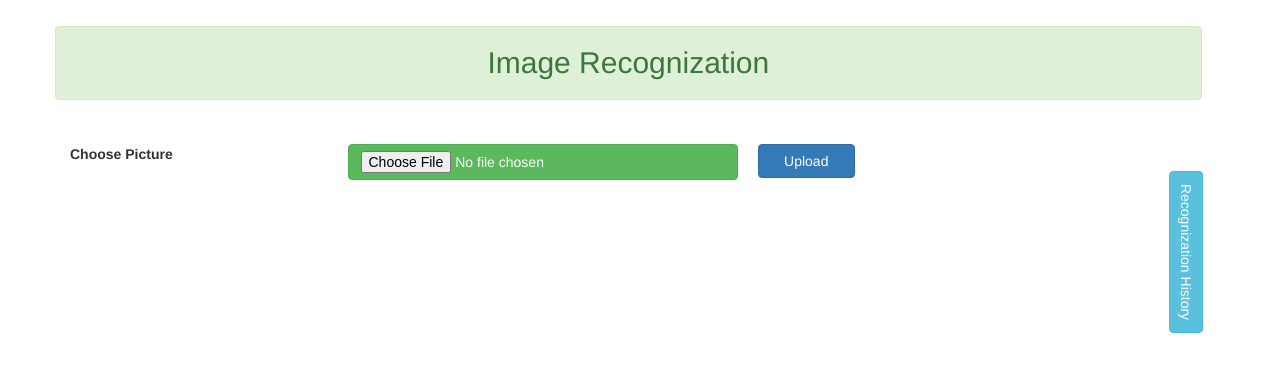
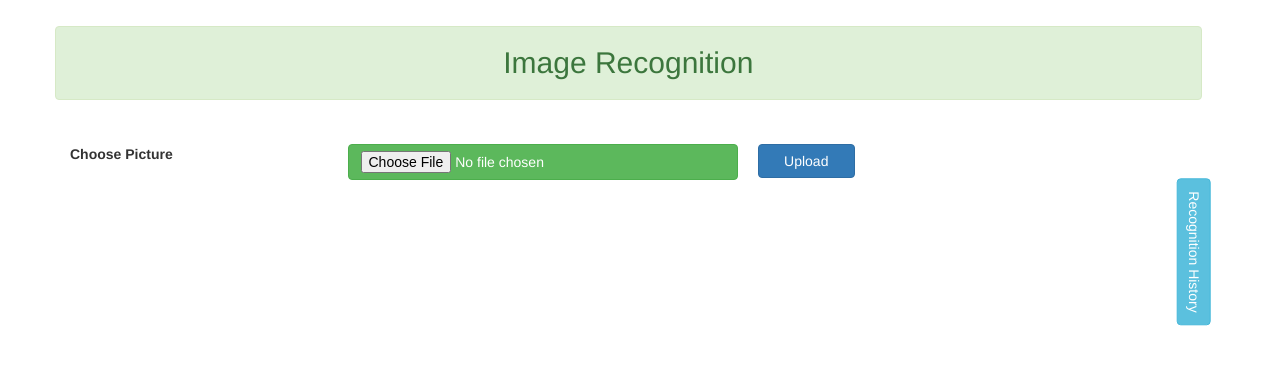
Before and after one commit to souravroy0708/ML_Image_Recognition, a Django app: page / in a window 1280 px wide. Shown: the top 372 px of the page. Run offline with Django 3.2, Linux system fonts and the light colour scheme; data comes from the database, SQL or seed files in the repository; some libraries are stand-ins or nearby versions.

Commit message:
Minir changes

```diff
--- a/webapp/templates/googleSearch/image_recognization.html
+++ b/webapp/templates/googleSearch/image_recognization.html
@@ -2,7 +2,7 @@
 {% block content %}
     <div class="row">
         <div class="surveyHeading">
-            <div class="surveyTitle alert alert-success col-lg-12 col-md-12 col-sm-12 col-xs-12">Image Recognization</div>
+            <div class="surveyTitle alert alert-success col-lg-12 col-md-12 col-sm-12 col-xs-12">Image Recognition</div>
         </div>
        </div>
 
@@ -55,7 +55,7 @@
 
 
 <div class="terminology_modal_div">
-        <button type="button" class="btn btn-info agile_terminology_modal_button" data-toggle="modal" data-target="#agile_terminology_modal">Recognization History </button>
+        <button type="button" class="btn btn-info agile_terminology_modal_button" data-toggle="modal" data-target="#agile_terminology_modal">Recognition History </button>
 <div>
 </div><!-- Row End -->
 <!-- Modal -->
@@ -65,7 +65,7 @@
     <div class="modal-content">
       <div class="modal-header">
         <button type="button" class="close" data-dismiss="modal">&times;</button>
-        <h4 class="modal-title agile_terminology_heading">Recognization History</h4>
+        <h4 class="modal-title agile_terminology_heading">Recognition History</h4>
       </div>
       <div class="modal-body" style="min-height:800px!important">
           <div class="col-md-12 col-sm-6 col-sx-6" style="min-height:800px!important">
```
